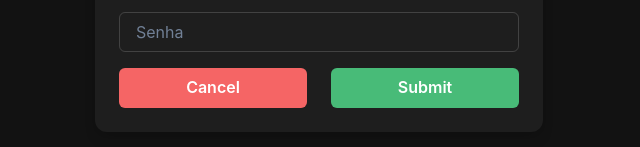
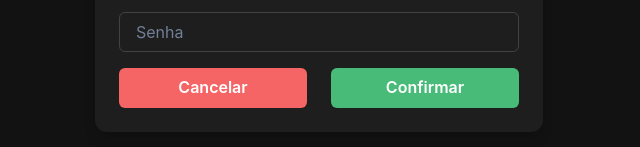
Before and after one commit to LuanRibeir/pb-chat-app, a React (Vite) app in the folder frontend/: page /update in a window 1280 px wide. Shown: the part 589-736 px from the top of the page, without its empty margins (321-961 px from the left). Built offline with nearby package versions, Linux system fonts and the light colour scheme; sample sign-in values are in the browser's storage.

Commit message:
Fix update profile cancel button

```diff
--- a/frontend/src/pages/UpdateProfilePage.jsx
+++ b/frontend/src/pages/UpdateProfilePage.jsx
@@ -15,6 +15,7 @@ import { useRecoilState } from "recoil";
 import userAtom from "../atoms/userAtom";
 import usePreviewImg from "../hooks/usePreviewImg";
 import useShowToast from "../hooks/useShowToast";
+import { Link as RouterLink } from "react-router-dom";
 
 export default function UpdateProfilePage() {
   const [user, setUser] = useRecoilState(userAtom);
@@ -154,8 +155,10 @@ export default function UpdateProfilePage() {
               _hover={{
                 bg: "red.500",
               }}
+              as={RouterLink}
+              to={"/chat"}
             >
-              Cancel
+              Cancelar
             </Button>
             <Button
               bg={"green.400"}
@@ -166,7 +169,7 @@ export default function UpdateProfilePage() {
               }}
               type="submit"
             >
-              Submit
+              Confirmar
             </Button>
           </Stack>
         </Stack>
```
